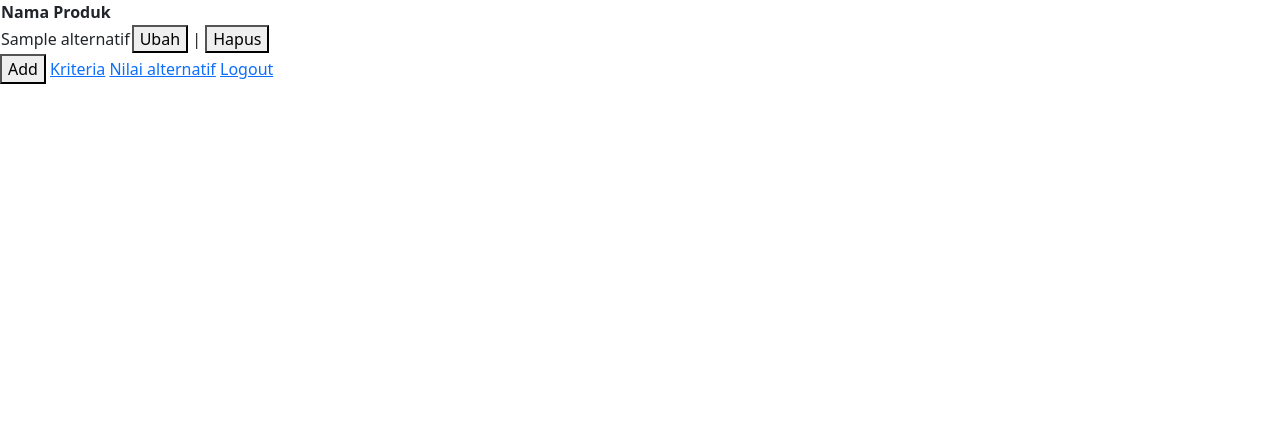
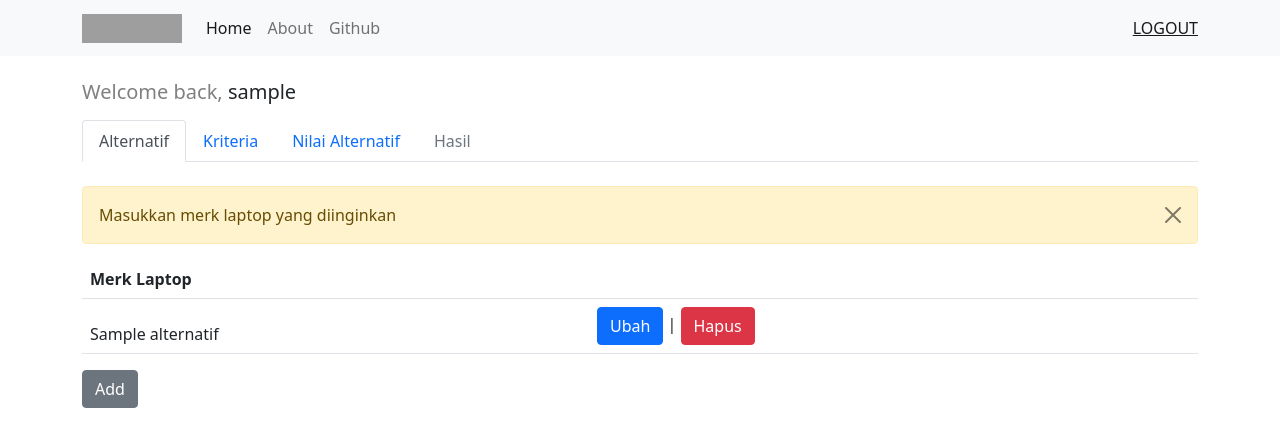
Before and after one commit to jerichosiahaya/dss-saw-laptop, a PHP site: page / in a window 1280 px wide. Shown: the top 447 px of the page. Run offline with PHP 8.4, Linux system fonts and the light colour scheme; the visitor is signed in with stand-in values (Sample User, id 1); tables that the repository leaves empty hold one stand-in row (values such as "Sample post"); some libraries are stand-ins or nearby versions; grey boxes are pictures that could not be loaded.

Commit message:
Update index.php

```diff
--- a/index.php
+++ b/index.php
@@ -12,35 +12,88 @@ $result = mysqli_query($conn, "SELECT * FROM alternatif WHERE id_pengguna = $id"
  -->
 
 <head>
-    <title>Home</title>
+    <meta charset="UTF-8">
+    <meta http-equiv="X-UA-Compatible" content="IE=edge">
+    <meta name="viewport" content="width=device-width, initial-scale=1.0">
+    <title>Home | Laptopp</title>
 </head>
 
 <body>
-    <table>
+
+    <!-- navbar -->
+    <nav class="navbar navbar-expand-lg navbar-light bg-light">
+        <div class="container">
+            <a class="navbar-brand" href="#">
+                <img src="https://i.ibb.co/mRgTp8V/laptopp.png" alt="" width="100" height="29">
+            </a>
+            <button class="navbar-toggler" type="button" data-bs-toggle="collapse" data-bs-target="#navbarNavAltMarkup" aria-controls="navbarNavAltMarkup" aria-expanded="false" aria-label="Toggle navigation">
+                <span class="navbar-toggler-icon"></span>
+            </button>
+            <div class="collapse navbar-collapse" id="navbarNavAltMarkup">
+                <div class="navbar-nav">
+                    <a class="nav-link active" aria-current="page" href="#">Home</a>
+                    <a class="nav-link" href="#">About</a>
+                    <a class="nav-link" href="#">Github</a>
+                </div>
+            </div>
+            <span class="navbar-text">
+                <a href="logout.php">LOGOUT</a>
+            </span>
+        </div>
+    </nav>
+    <!-- navbar -->
+
+
+    <div class="container mt-4">
+
+        <h5 class="mb-3"><em style="color: grey; font-style:normal"> Welcome back, </em><?php echo $username; ?></h5>
+
+        <!-- tabs -->
+        <ul class="nav nav-tabs">
+            <li class="nav-item">
+                <a class="nav-link active" aria-current="page" href="#">Alternatif</a>
+            </li>
+            <li class="nav-item">
+                <a class="nav-link" href="kriteria.php">Kriteria</a>
+            </li>
+            <li class="nav-item">
+                <a class="nav-link" href="insert_nilai_alternatif.php">Nilai Alternatif</a>
+            </li>
+            <li class="nav-item">
+                <a class="nav-link disabled" href="#" tabindex="-1" aria-disabled="true">Hasil</a>
+            </li>
+        </ul>
+        <!-- tabs -->
+
+
+        <!-- <div class="card p-2">Lorem Ipsum Dolor Sit Amet</div> -->
+        <div class="alert alert-warning alert-dismissible fade show mt-4" role="alert">
+            Masukkan merk laptop yang diinginkan
+            <button type="button" class="btn-close" data-bs-dismiss="alert" aria-label="Close"></button>
+        </div>
+        <table class="table mt-3">
             <thead>
                 <tr>
-                <th>Nama Produk</th>
+                    <th scope="col">Merk Laptop</th>
+                    <th scope="col"></th>
                 </tr>
                 <?php
                 while ($data = mysqli_fetch_array($result)) {
                     echo "<tr>";
                     echo "<td>" . $data['nama'] . "</td>";
-                echo "<td><a href='update.php'><button name='submit'>Ubah</button></a> | <a href='delete.php'><button name='delete'>Hapus</button></a></td></tr>"; //belum bisa ditekan
+                    echo "<td><a href='update.php'><button type='button' class='btn btn-primary' name='submit'>Ubah</button></a> | <a href='delete.php'><button type='button' class='btn btn-danger' name='delete'>Hapus</button></a></td></tr>"; //belum bisa ditekan
                 }
                 ?>
         </table>
-    <button id="tambah">Add</button>
+        <button class='btn btn-secondary' id="tambah">Add</button>
         <div class="toggle-forms">
             <form action="" id="save" method="post">
                 <label>Masukkan nama laptop:</label>
                 <input type="text" id="nama" name="nama" placeholder="Nama Laptop" required>
-            <button type="submit" id="simpan" name="submit">Submit</button>
+                <button type="submit" class='btn btn-success' id="simpan" name="submit">Submit</button>
             </form>
         </div>
-    <a href="kriteria.php">Kriteria</a>
-    <a href="insert_nilai_alternatif.php">Nilai alternatif</a>
-    <a href="logout.php">Logout</a>
-
+    </div>
     <script>
         $(document).ready(function() {
 
```
Lines whose indentation alone changed are shown as unchanged.
